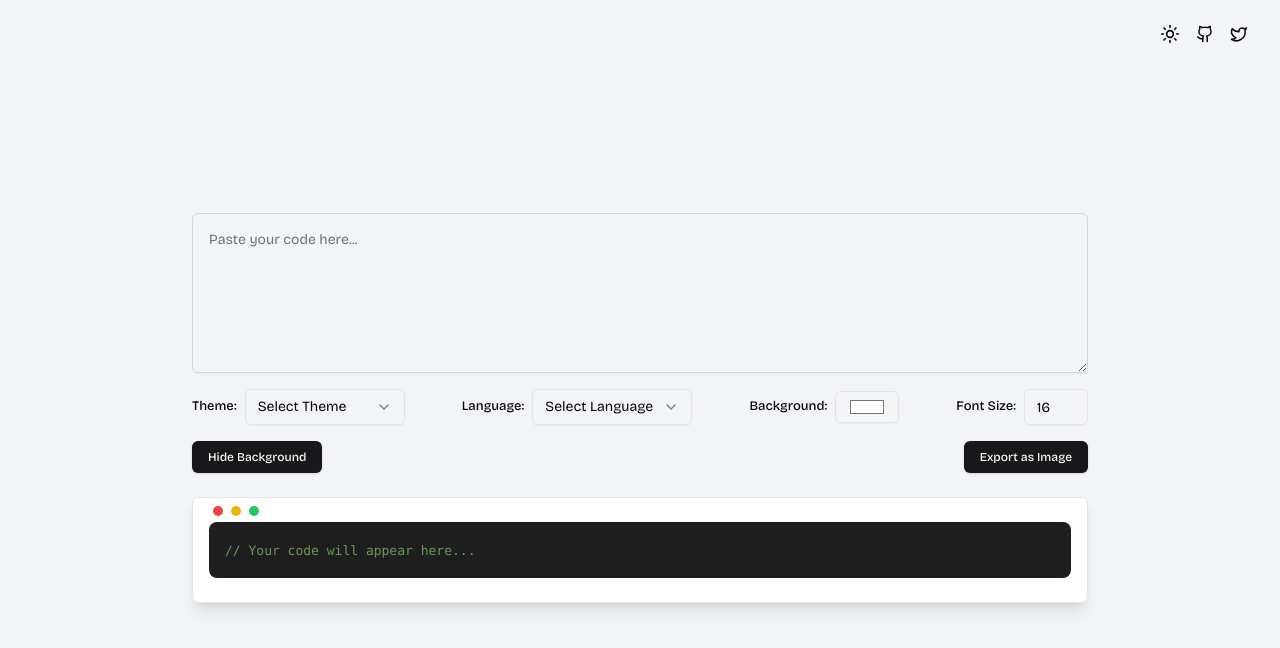
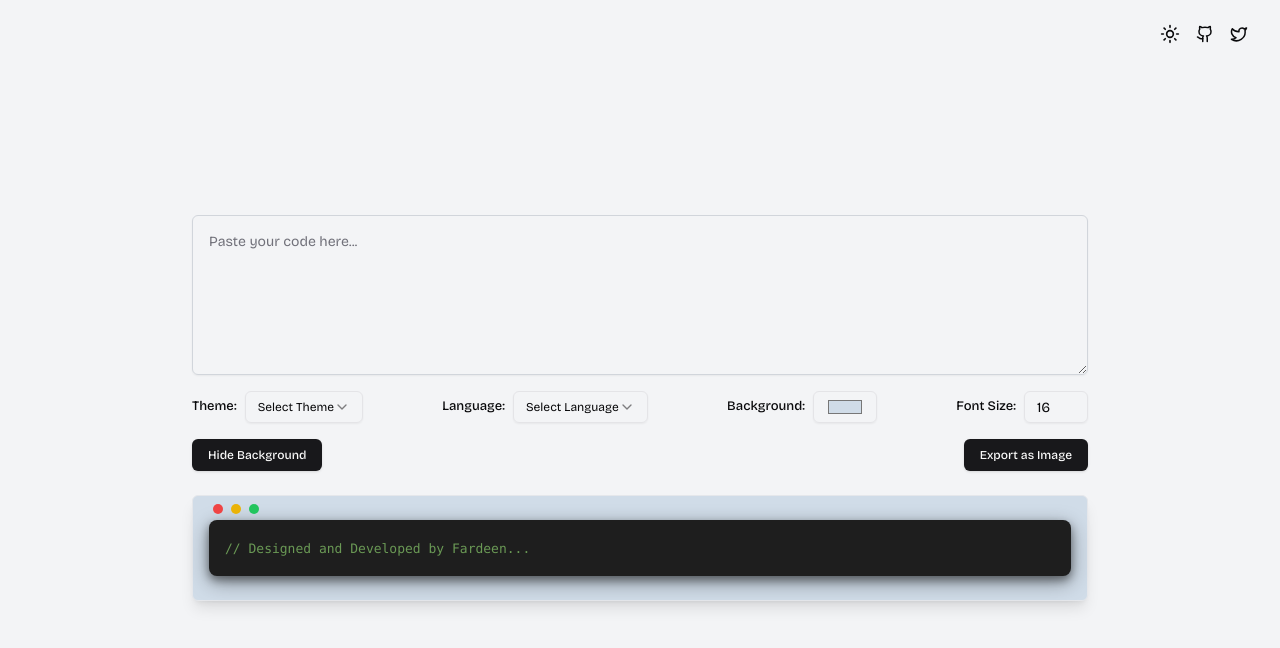
Before and after one commit to Fardeen26/Codify, a Next.js app: page / in a window 1280 px wide. Shown: the top 648 px of the page. Built offline with nearby package versions, Linux system fonts and the light colour scheme.

Commit message:
fix: ui changes

```diff
--- a/src/components/CodeEditor.tsx
+++ b/src/components/CodeEditor.tsx
@@ -17,7 +17,7 @@ export default function CodeEditor() {
     const [theme, setTheme] = useState<typeof vscDarkPlus>(vscDarkPlus);
     const [language, setLanguage] = useState<string>("javascript");
     const [fontSize, setFontSize] = useState<number>(16);
-    const [backgroundColor, setBackgroundColor] = useState<string>("#ffffff");
+    const [backgroundColor, setBackgroundColor] = useState<string>("#D0DCE8");
     const [isBackgroundHidden, setIsBackgroundHidden] = useState(false)
 
     const exportAsImage = () => {
@@ -63,7 +63,7 @@ export default function CodeEditor() {
                                 setTheme(themes[value]);
                             }}
                         >
-                            <SelectTrigger className="w-40">
+                            <SelectTrigger className="w-35 h-8 text-xs">
                                 <SelectValue placeholder="Select Theme" />
                             </SelectTrigger>
                             <SelectContent>
@@ -83,7 +83,7 @@ export default function CodeEditor() {
                                 setLanguage(value);
                             }}
                         >
-                            <SelectTrigger className="w-40">
+                            <SelectTrigger className="w-35 h-8 text-xs">
                                 <SelectValue placeholder="Select Language" />
                             </SelectTrigger>
                             <SelectContent>
@@ -119,10 +119,11 @@ export default function CodeEditor() {
                             onChange={(e) =>
                                 setFontSize(parseInt(e.target.value, 10) || 16)
                             }
-                            className="w-16"
+                            className="w-16 h-8 font-xs"
                         />
                     </div>
-
+                </div>
+                <div className="flex justify-between">
                     <Button onClick={handleBackgroundHidden} className="text-xs h-8 dark:bg-white dark:text-black dark:hover:bg-gray-100">
                         {
                             isBackgroundHidden ? 'Add Background' : 'Hide Background'
@@ -157,9 +158,10 @@ export default function CodeEditor() {
                         wordBreak: "break-word",
                         overflow: "hidden",
                         display: "block",
+                        boxShadow: '0 4px 8px 0 rgba(0, 0, 0, 0.4), 0 6px 20px 0 rgba(0, 0, 0, 0.4)'
                     }}
                 >
-                    {code || "// Your code will appear here..."}
+                    {code || "// Designed and Developed by Fardeen..."}
                 </SyntaxHighlighter>
             </div>
         </div>
```
